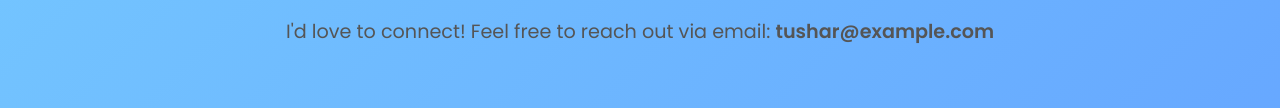
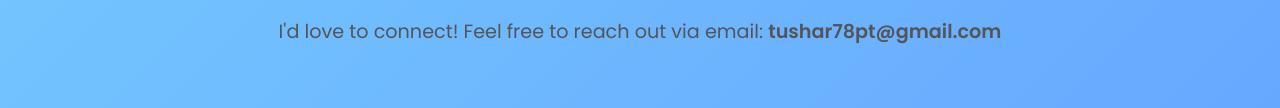
Before and after one commit to TusharJLP8/Portfolio181, a plain HTML site: page index.html in a window 1280 px wide. Shown: the part 2567-2675 px from the top of the page. Drawn offline with Linux system fonts and the light colour scheme.

Commit message:
index.html

```diff
--- a/index.html
+++ b/index.html
@@ -66,7 +66,7 @@
     <!-- Contact Section -->
     <section id="contact" class="section">
         <h2>Contact Me</h2>
-        <p>I'd love to connect! Feel free to reach out via email: <strong>tushar@example.com</strong></p>
+        <p>I'd love to connect! Feel free to reach out via email: <strong>tushar78pt@gmail.com</strong></p>
     </section>
 
     <!-- Footer -->
```
